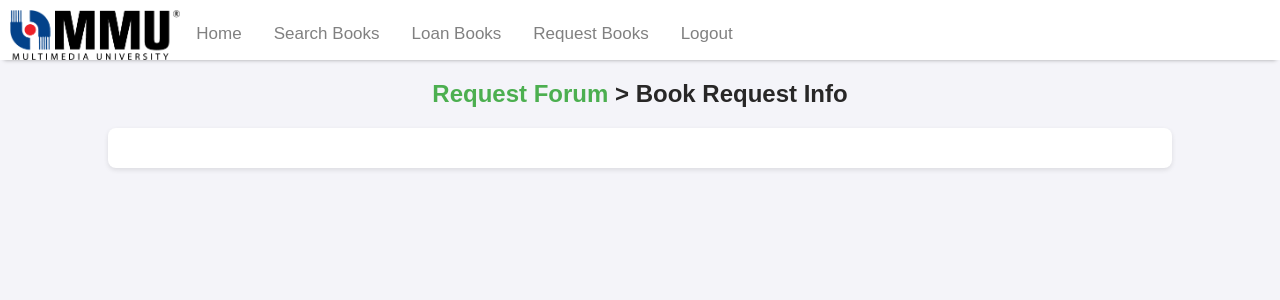
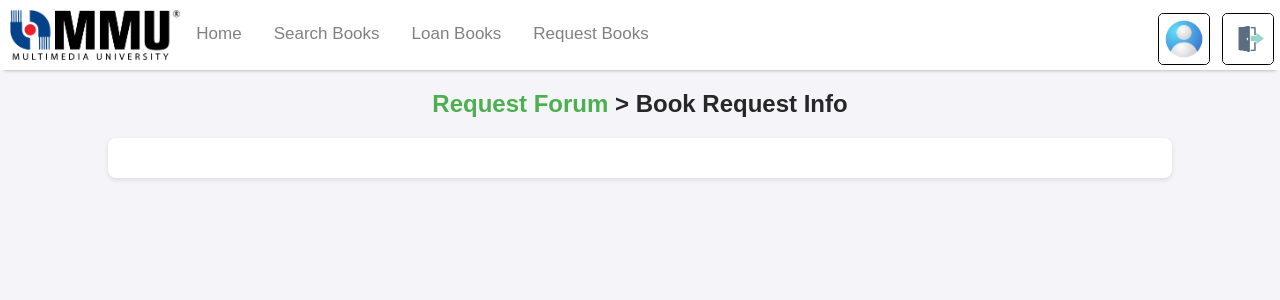
Before and after one commit to JyckoS/BookSharingApp, a PHP site: page /php/forum_thread.php in a window 1280 px wide. Shown: the top 300 px of the page. Run offline with PHP 8.4, Linux system fonts and the light colour scheme.

Commit message:
Added account profile, login button

```diff
--- a/css/headerstyle.css
+++ b/css/headerstyle.css
@@ -5,6 +5,7 @@ header {
     background-color: white;
 }
 .headerstyle {
+    width: 100%;
     background-color: white;
 
     display: flex;
@@ -18,12 +19,23 @@ body {
     font-family: Arial, sans-serif;
 
 }
-
-
+.accountprofile {
+    background: none;
+    border: none;
+}
+.accountprofile img {
+    cursor: pointer;
+    width: 50px;
+    height: 50px;
+    border-radius: 10%;
+    border: 1px solid black;
+}
 .topnav{
+    display: flex;
+    width: 100%;
     background-color: white;
     overflow: hidden;
-    height: 45px;
+    height: 60px;
 
 }
 
--- a/php/includes/header.php
+++ b/php/includes/header.php
@@ -1,6 +1,5 @@
 <?php
-require_once 'db_connect.php';
-;
+require_once 'db_connect.php';;
 $conn = openConnection();
 ?>
 
@@ -41,8 +40,14 @@ if ($userId) {
                     <a href="manager.php">Manager Function</a>
                 <?php } ?>
 
-                <a href="actions/process_logout.php">Logout</a>
+
             </div>
+            <button class="accountprofile" onclick="window.location.href='account_profile.php'">
+                    <img src="../images/profileicon.jpg" alt="Profile Icon">
+                </button>
+                <button class="accountprofile" onclick="window.location.href='actions/process_logout.php'">
+                    <img src="../images/logout.jpg" alt="Logout Button">
+                </button>
         </div>
     </header>
 </body>
```
Also changed, not shown: css/profile.css (+8 -3 lines), index.php (+6 -1 lines), php/account_profile.php (+14 -4 lines), images/logout.jpg (added), images/profileicon.jpg (added).
